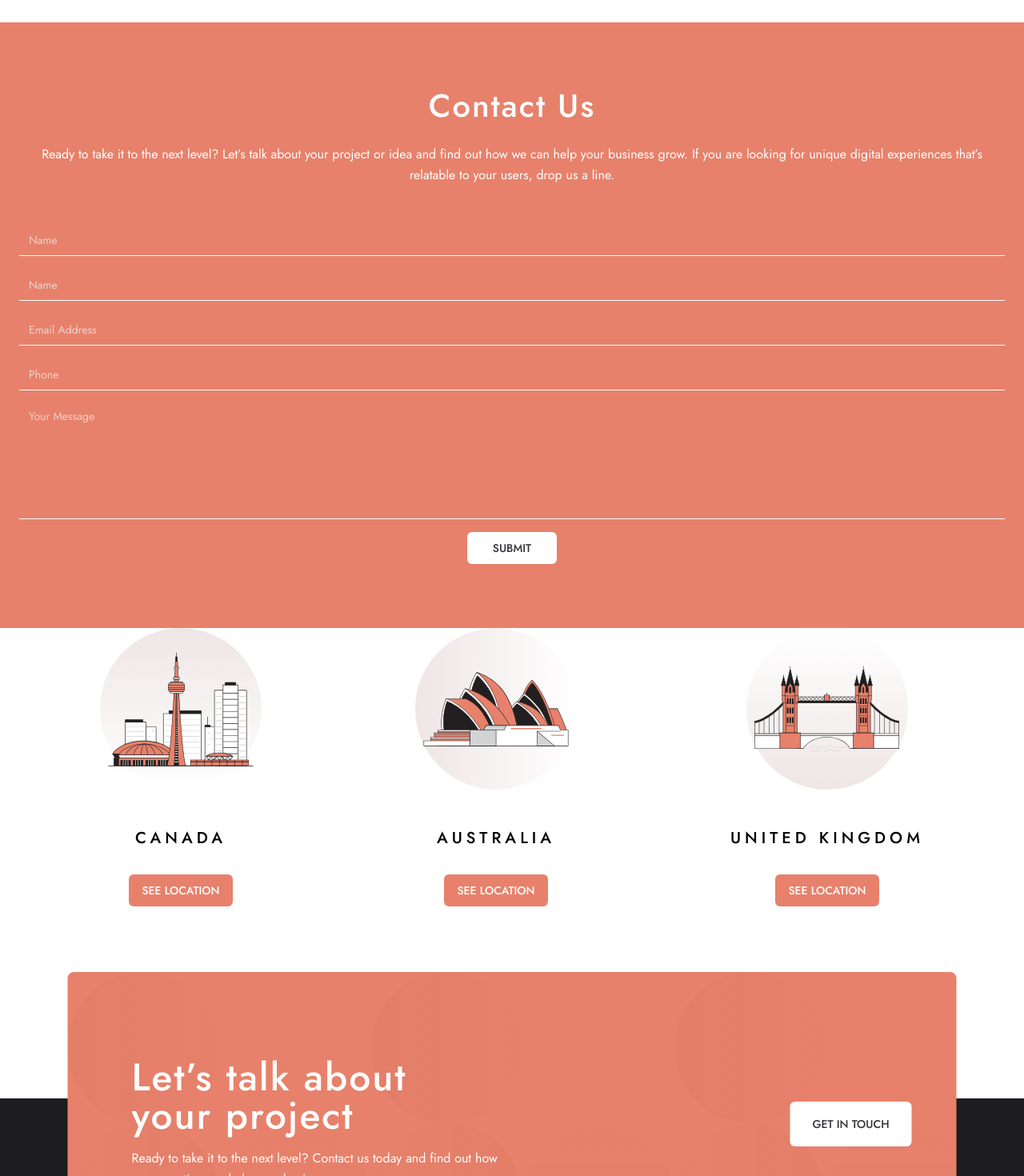
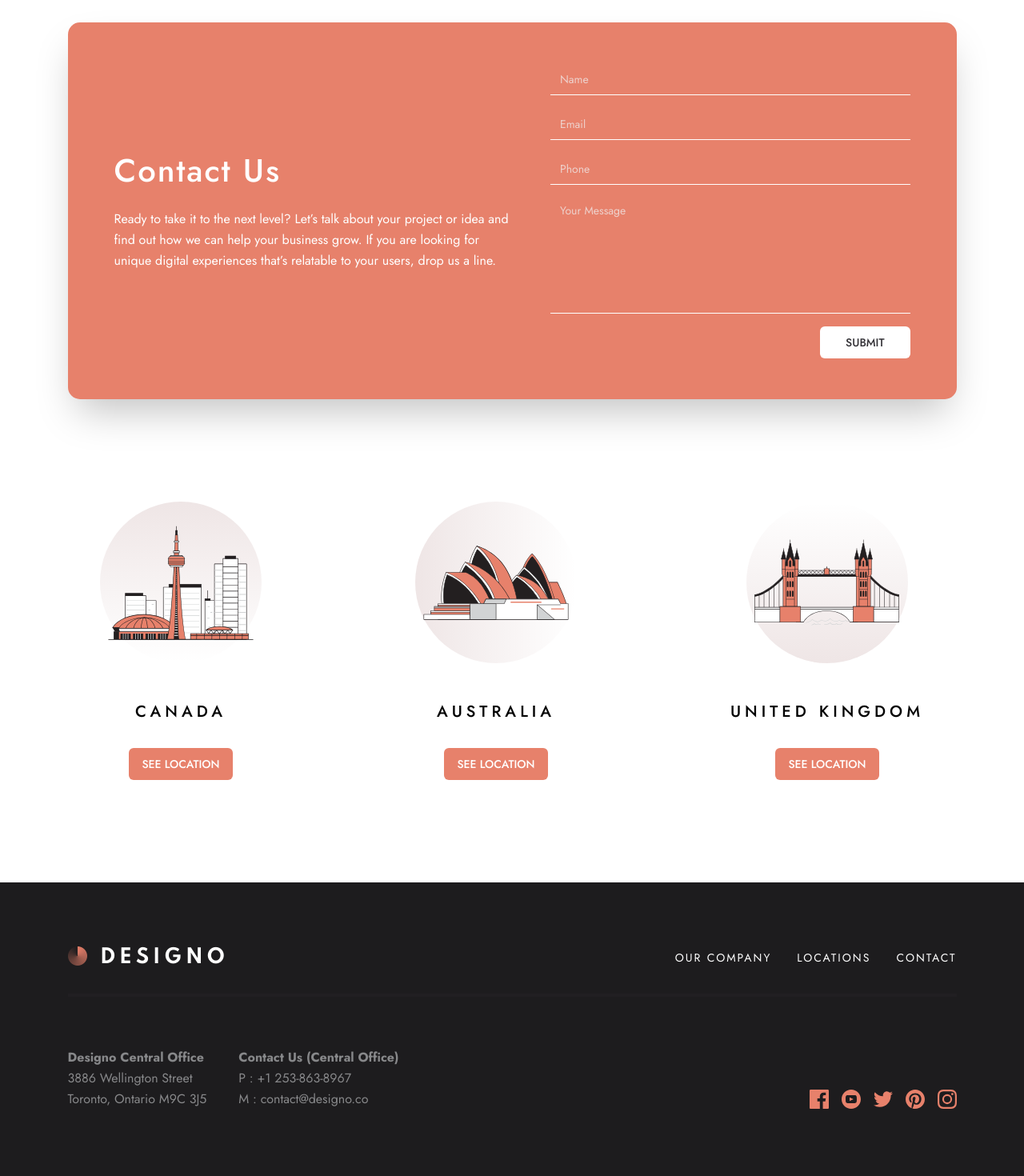
Before and after one commit to ronnieima/designo, a Next.js app: page /contact in a window 1280 px wide. Shown: the part 100-1570 px from the top of the page at 80% size. Built offline with nearby package versions, Linux system fonts and the light colour scheme.

Commit message:
make form responsive + toast on success

```diff
--- a/package.json
+++ b/package.json
@@ -21,6 +21,7 @@
     "react-dom": "^18",
     "react-hook-form": "^7.52.1",
     "react-leaflet": "^4.2.1",
+    "react-toastify": "^10.0.5",
     "tailwind-merge": "^2.2.2",
     "tailwindcss-animate": "^1.0.7",
     "zod": "^3.23.8"
--- a/src/app/contact/page.tsx
+++ b/src/app/contact/page.tsx
@@ -16,6 +16,8 @@ import {
   FormMessage,
 } from "@/components/ui/form";
 import { useForm } from "react-hook-form";
+import { cn } from "@/lib/utils";
+import { toast } from "react-toastify";
 
 const formSchema = z.object({
   name: z.string().min(1, "Required"),
@@ -30,13 +32,19 @@ export default function ContactPage() {
   });
 
   function handleSubmit(values: z.infer<typeof formSchema>) {
-    console.log(values);
+    toast("*DEMO* Successfully submitted!", { type: "success" });
   }
 
   return (
-    <main className="flex flex-col items-center ">
-      <section className="space-y-12 bg-peach px-6 py-20 text-white">
-        <header className="flex flex-col items-center gap-6 text-center ">
+    <main className="flex flex-col items-center gap-32 pb-32">
+      <section
+        className={cn(
+          "flex max-w-[698px] flex-col gap-12 bg-peach px-6 py-20 text-white md:rounded-radius",
+          "md:px-[58px] md:py-[71px] md:shadow-2xl",
+          "lg:max-h-[480px] lg:max-w-[1111px] lg:flex-row lg:py-[51px]",
+        )}
+      >
+        <header className="flex flex-col items-center gap-6 text-center md:items-start md:text-left lg:max-w-[50%] lg:self-center">
           <h2>Contact Us</h2>
           <p>
             Ready to take it to the next level? Let’s talk about your project or
@@ -48,7 +56,7 @@ export default function ContactPage() {
         <Form {...form}>
           <form
             onSubmit={form.handleSubmit(handleSubmit)}
-            className="flex flex-col gap-4"
+            className="flex w-full flex-col gap-4 lg:max-w-[50%]"
           >
             <FormField
               control={form.control}
@@ -61,15 +69,49 @@ export default function ContactPage() {
                 </FormItem>
               )}
             />
-            <Input type="text" placeholder="Name" />
-            <Input type="email" placeholder="Email Address" />
-            <Input type="tel" placeholder="Phone" />
-            <Input
-              type="text"
-              placeholder="Your Message"
-              className="pb-32 pt-4"
+
+            <FormField
+              control={form.control}
+              name="email"
+              render={({ field }) => (
+                <FormItem>
+                  <FormControl>
+                    <Input {...field} type="email" placeholder="Email" />
+                  </FormControl>
+                </FormItem>
+              )}
             />
-            <Button type="submit" className="self-center px-8 py-4">
+
+            <FormField
+              control={form.control}
+              name="phone"
+              render={({ field }) => (
+                <FormItem>
+                  <FormControl>
+                    <Input {...field} type="tel" placeholder="Phone" />
+                  </FormControl>
+                </FormItem>
+              )}
+            />
+
+            <FormField
+              control={form.control}
+              name="message"
+              render={({ field }) => (
+                <FormItem>
+                  <FormControl>
+                    <Input
+                      {...field}
+                      type="text"
+                      placeholder="Your Message"
+                      className="pb-32 pt-4"
+                    />
+                  </FormControl>
+                </FormItem>
+              )}
+            />
+
+            <Button type="submit" className="self-center px-8 py-4 md:self-end">
               SUBMIT
             </Button>
           </form>
--- a/src/app/layout.tsx
+++ b/src/app/layout.tsx
@@ -5,6 +5,7 @@ import Navbar from "@/components/Navbar";
 import Footer from "@/components/Footer";
 import { cn } from "@/lib/utils";
 import Script from "next/script";
+import Providers from "@/components/Providers";
 
 const jost = Jost({ subsets: ["latin"] });
 
@@ -33,9 +34,11 @@ export default function RootLayout({
         ></Script>
       </head>
       <body className={cn("relative", jost.className)}>
-        <Navbar />
-        {children}
-        <Footer />
+        <Providers>
+          <Navbar />
+          {children}
+          <Footer />
+        </Providers>
       </body>
     </html>
   );
--- a/src/components/Footer.tsx
+++ b/src/components/Footer.tsx
@@ -1,13 +1,20 @@
+"use client";
 import { cn } from "@/lib/utils";
 import Image from "next/image";
 import MaxWidthContainer from "./MaxWidthContainer";
 import CallToAction from "./ui/CallToAction";
 import NavLinks from "./ui/NavLinks";
 import SocialLinks from "./ui/SocialLinks";
+import { usePathname } from "next/navigation";
 
 export default function Footer() {
+  const pathName = usePathname();
   return (
-    <footer className="relative mt-60 bg-black pb-16 pt-[253px] text-center">
+    <footer
+      className={cn("relative  bg-black pb-16  text-center", {
+        "mt-60 pt-[253px]": pathName !== "/contact",
+      })}
+    >
       <MaxWidthContainer
         className={cn(
           "gap-8",
--- /dev/null
+++ b/src/components/Providers.tsx
@@ -0,0 +1,13 @@
+"use client";
+import React, { PropsWithChildren } from "react";
+import { ToastContainer } from "react-toastify";
+import "react-toastify/dist/ReactToastify.css";
+
+export default function Providers({ children }: PropsWithChildren) {
+  return (
+    <>
+      <ToastContainer />
+      {children}
+    </>
+  );
+}
--- a/src/components/ui/CallToAction.tsx
+++ b/src/components/ui/CallToAction.tsx
@@ -1,12 +1,19 @@
+"use client";
 import React from "react";
 import { Button } from "./button";
 import { cn } from "@/lib/utils";
+import { usePathname } from "next/navigation";
 
 export default function CallToAction() {
+  const pathName = usePathname();
+
+  if (pathName === "/contact") return;
+
   return (
     <div
       className={cn(
         "absolute -top-1/4 left-1/2 h-[379px] w-full  max-w-[327px] -translate-x-1/2  rounded-lg bg-peach text-white",
+
         "md:max-w-[690px]",
         "lg:max-w-[1111px] ",
       )}
```
Also changed, not shown: 1 other file (tests, documents, lock files or other folders).
